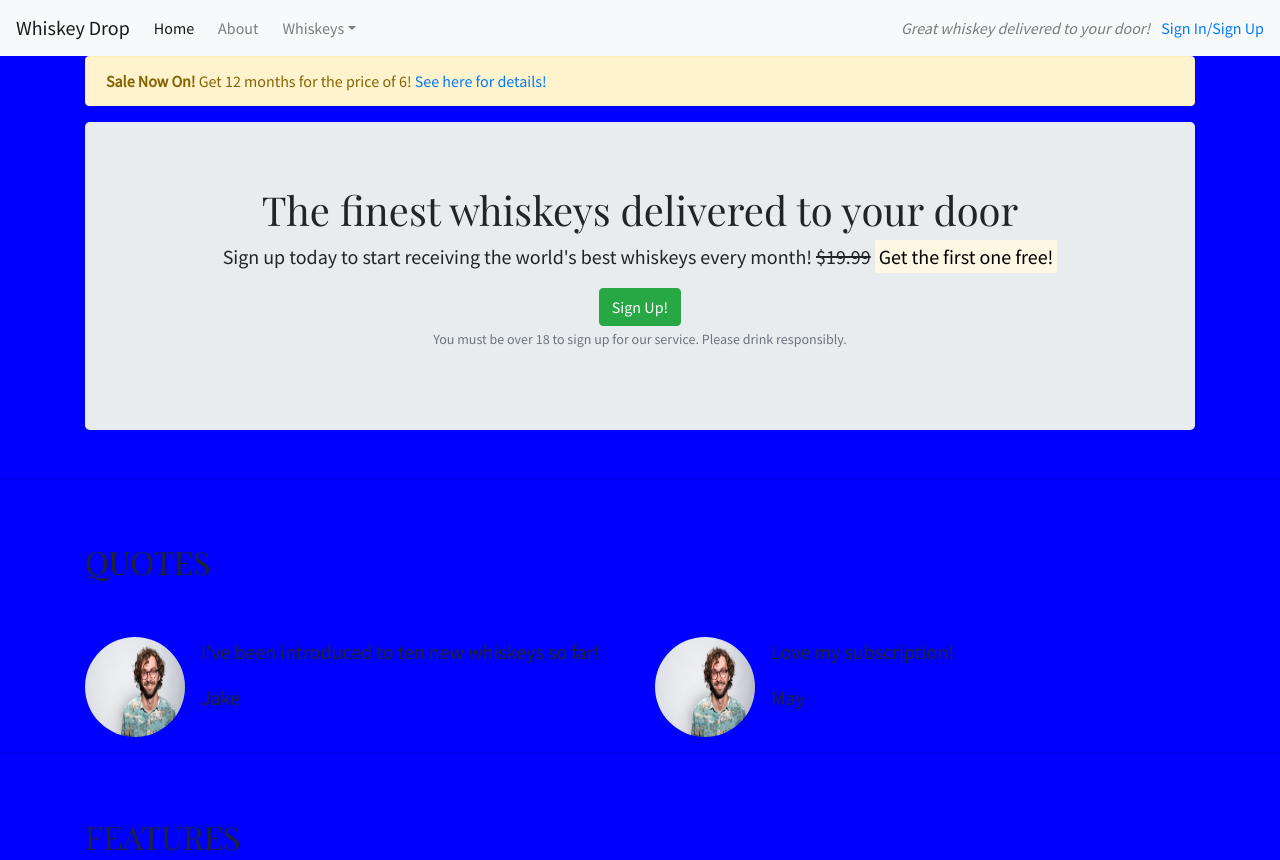
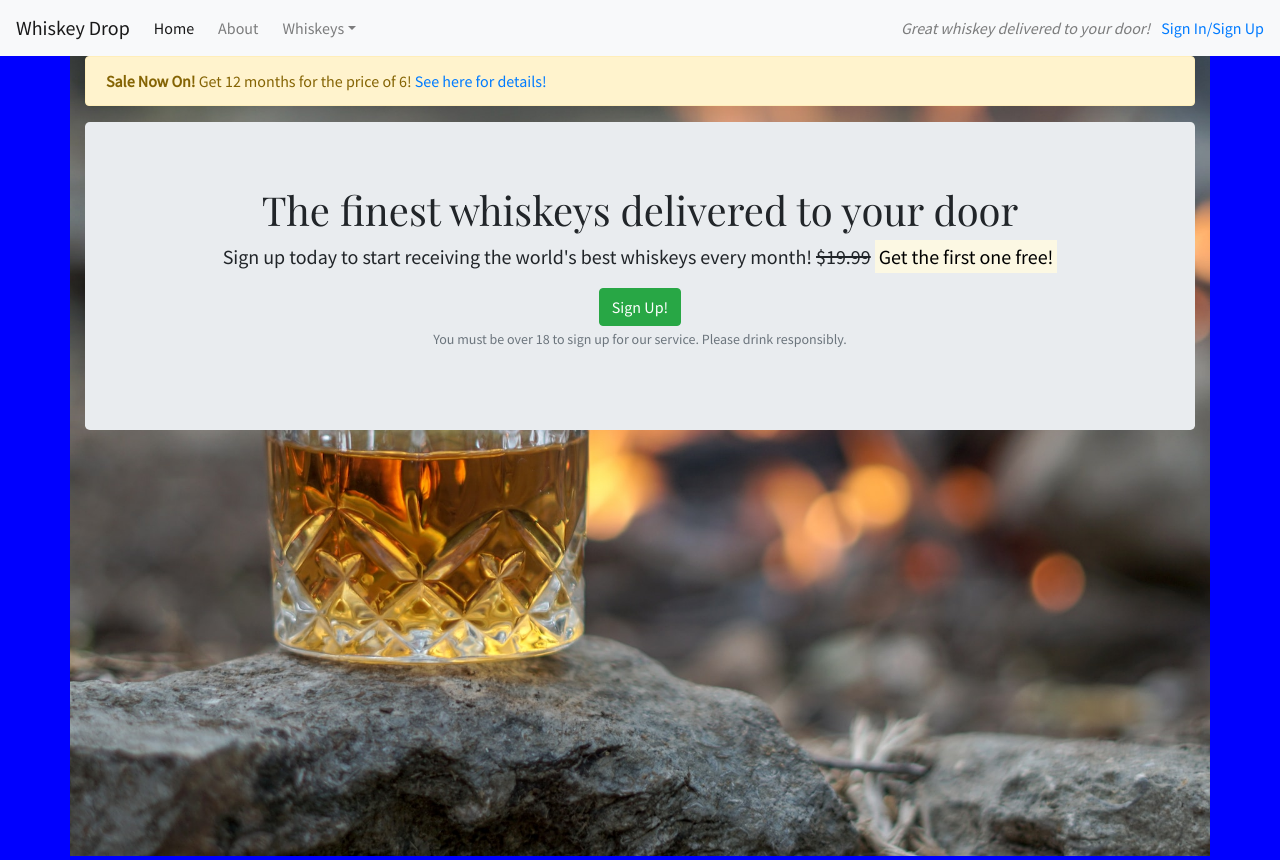
Before and after one commit to SiobhanP1/bootstrap-practice, a plain HTML site: page index.html in a window 1280 px wide. Shown: the top 860 px of the page. Drawn offline with nearby package versions, Linux system fonts and the light colour scheme.

Commit message:
Add background image for callout container

```diff
--- a/assets/css/style.css
+++ b/assets/css/style.css
@@ -15,7 +15,11 @@ h3 {
 }
 
 .callout-container {
-
+    height: 100vh;
+    background-image: url(../images/thomas-park-4aWCVJA2uSo-unsplash.jpg);
+    background-position: center;
+    background-repeat: no-repeat;
+    background-size: cover;
 }
 
 .quotes-container {
```
Also changed, not shown: assets/images/thomas-park-4aWCVJA2uSo-unsplash.jpg (added).
